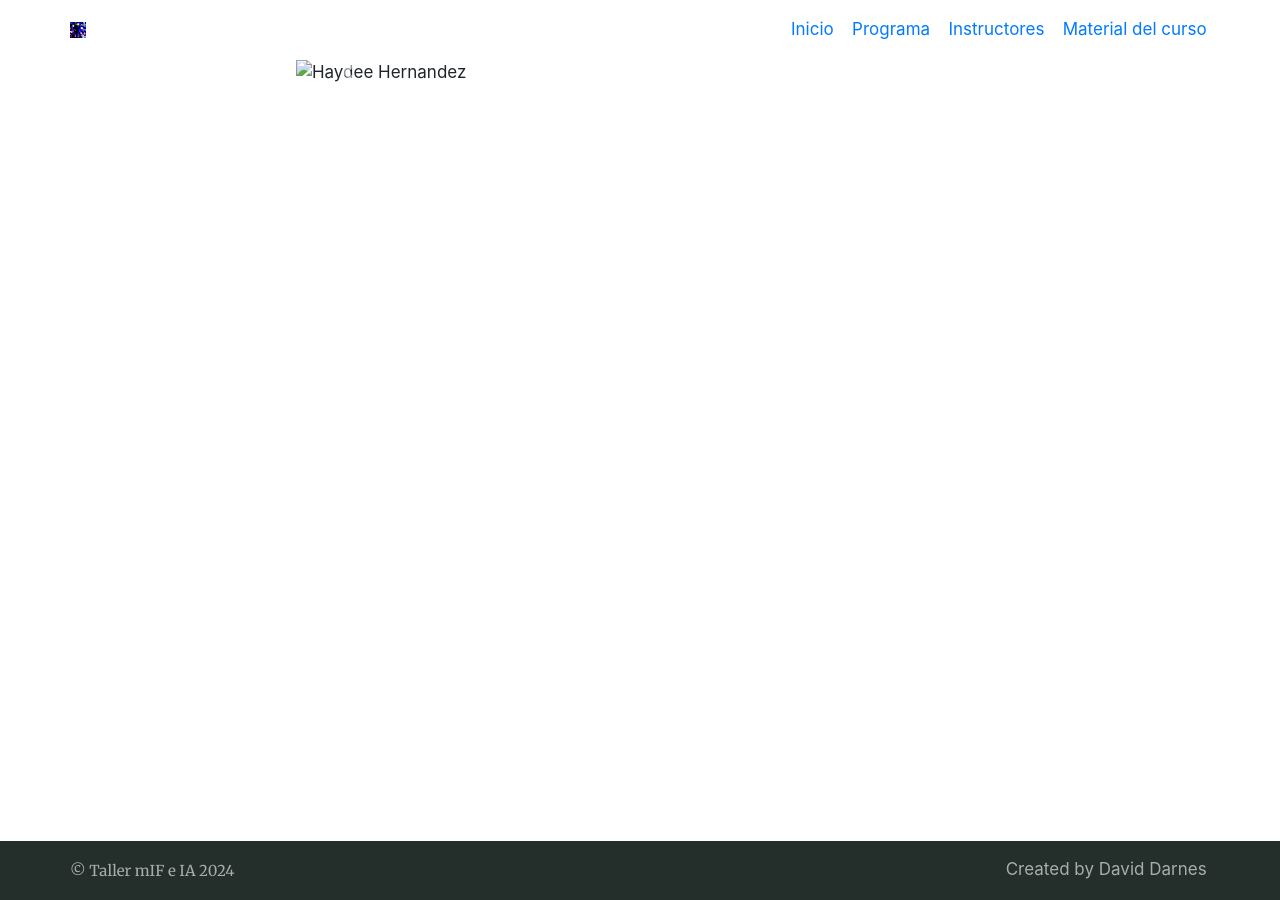
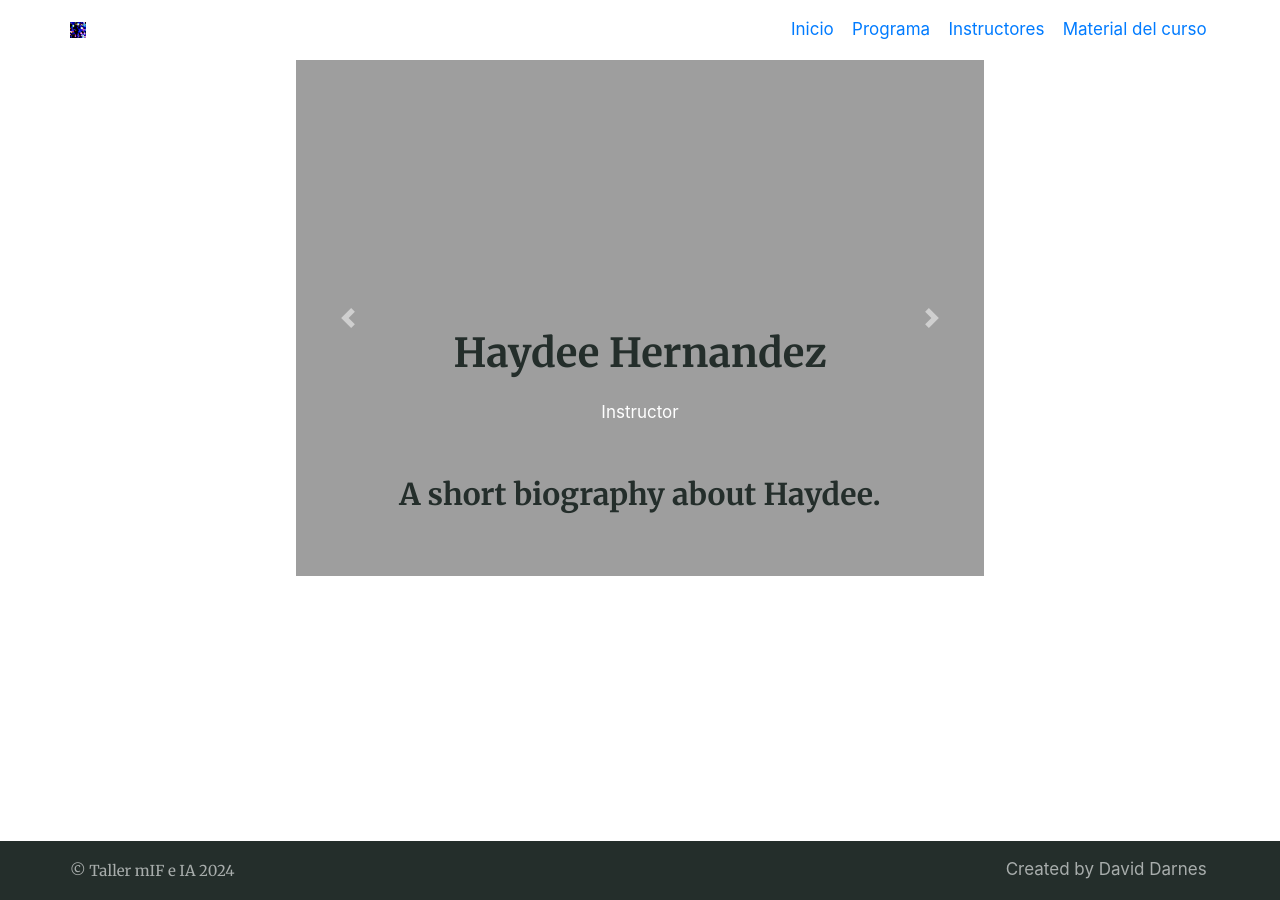
Before and after one commit to acnilo/202411_LNMA_IA-mIF, a Jekyll site: the page built from _bios/haydee-hernandez.md, in a window 1280 px wide. Built offline with Jekyll 4.4.1, drawn with Linux system fonts in a browser that asks for light colours; nearby versions of some CDN libraries.

Commit message:
Update haydee-hernandez.md

```diff
--- a/_bios/haydee-hernandez.md
+++ b/_bios/haydee-hernandez.md
@@ -3,4 +3,5 @@ layout: bio
 name: "Haydee Hernandez"
 role: "Instructor"
 bio: "A short biography about Haydee."
+image: "https://acnilo.github.io/assets/Imagenes/FotoIlustrativaHorizontal.png"
 ---
```
